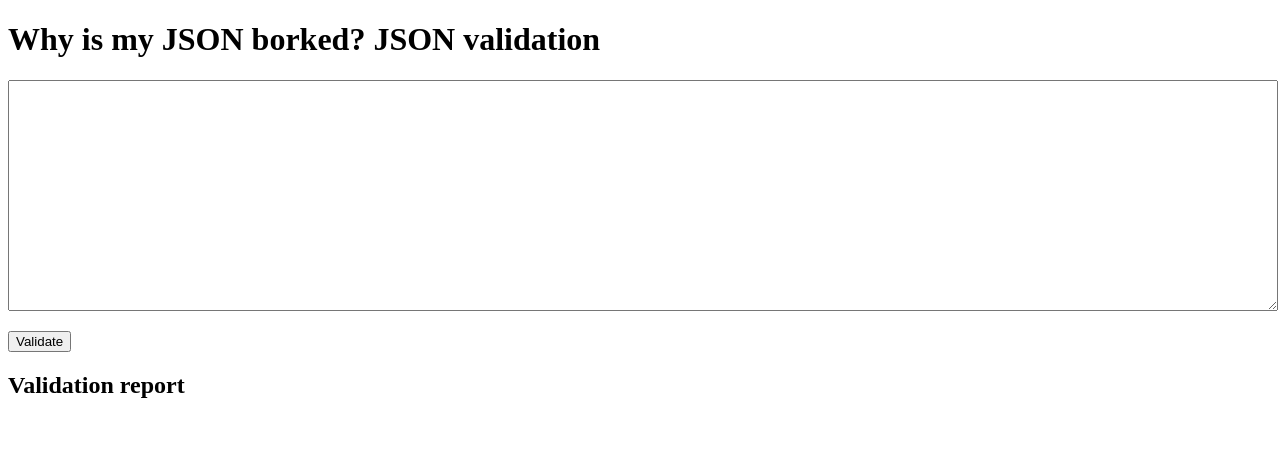
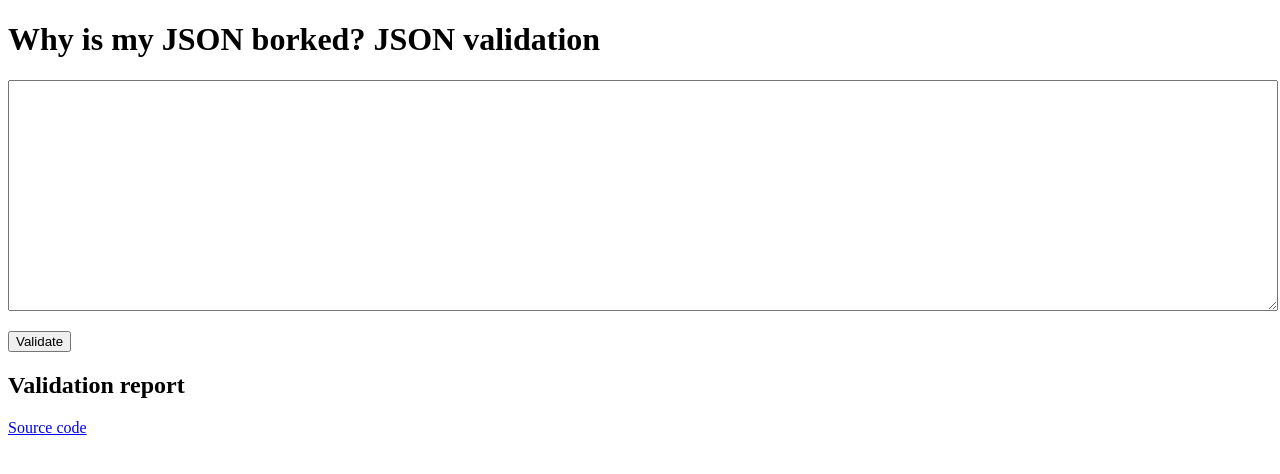
Before and after one commit to mattfenwick/Miscue-js, a website: page index.html in a window 1280 px wide. Drawn offline with Linux system fonts and the light colour scheme.

Commit message:
add links between github repo and hosted site add brief summary in readme

```diff
--- a/index.html
+++ b/index.html
@@ -37,6 +37,7 @@
         </div>
         <div id="success" class="hidden">Success!  No errors or warnings to report.</div>
 
+        <div><a href="https://github.com/mattfenwick/WhyIsMyJsonBorked">Source code</a></div>
         <script data-main="js/main" src="bower_components/requirejs/require.js"></script>
 
     </body>
```
Also changed, not shown: README.md.
